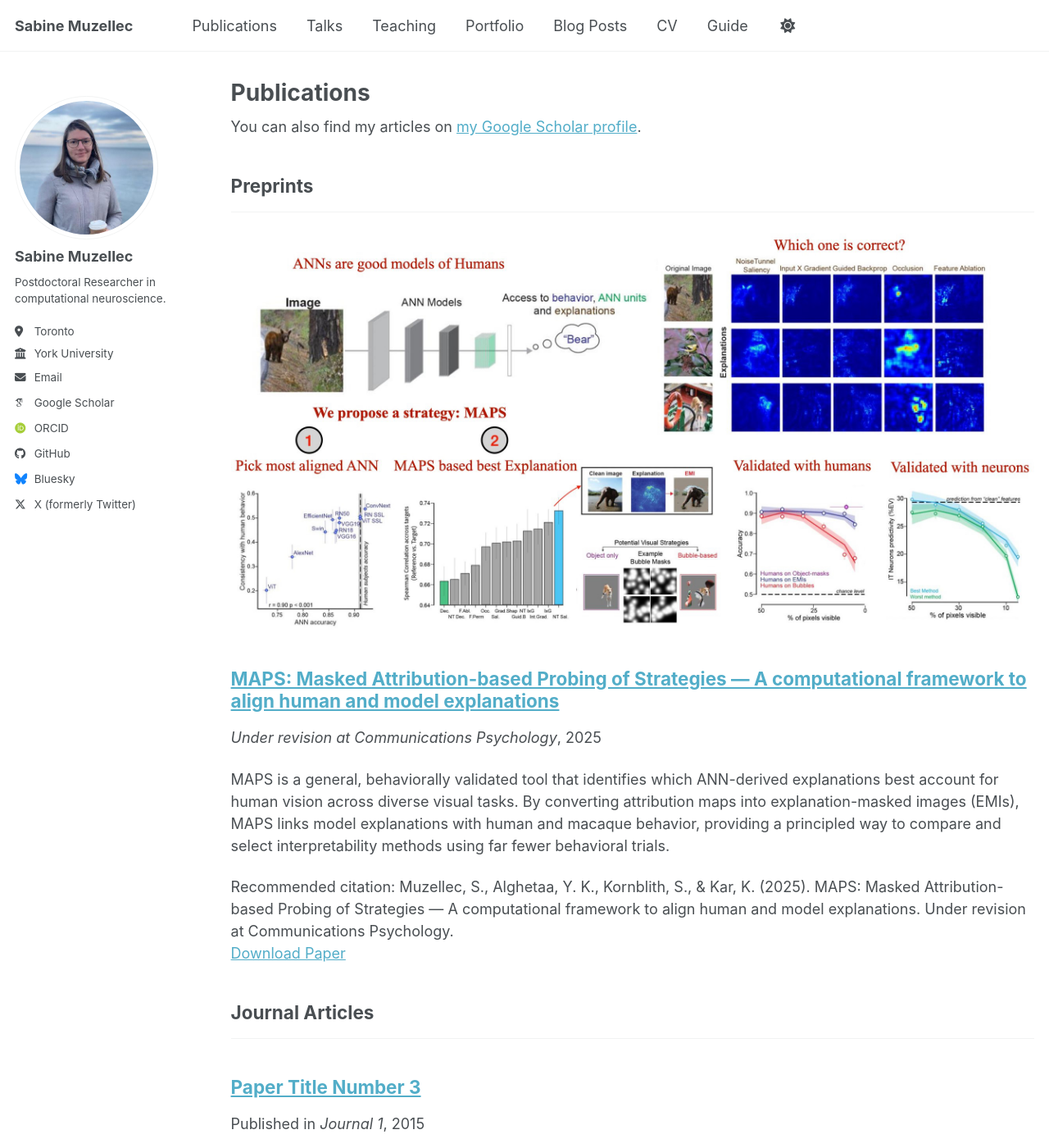
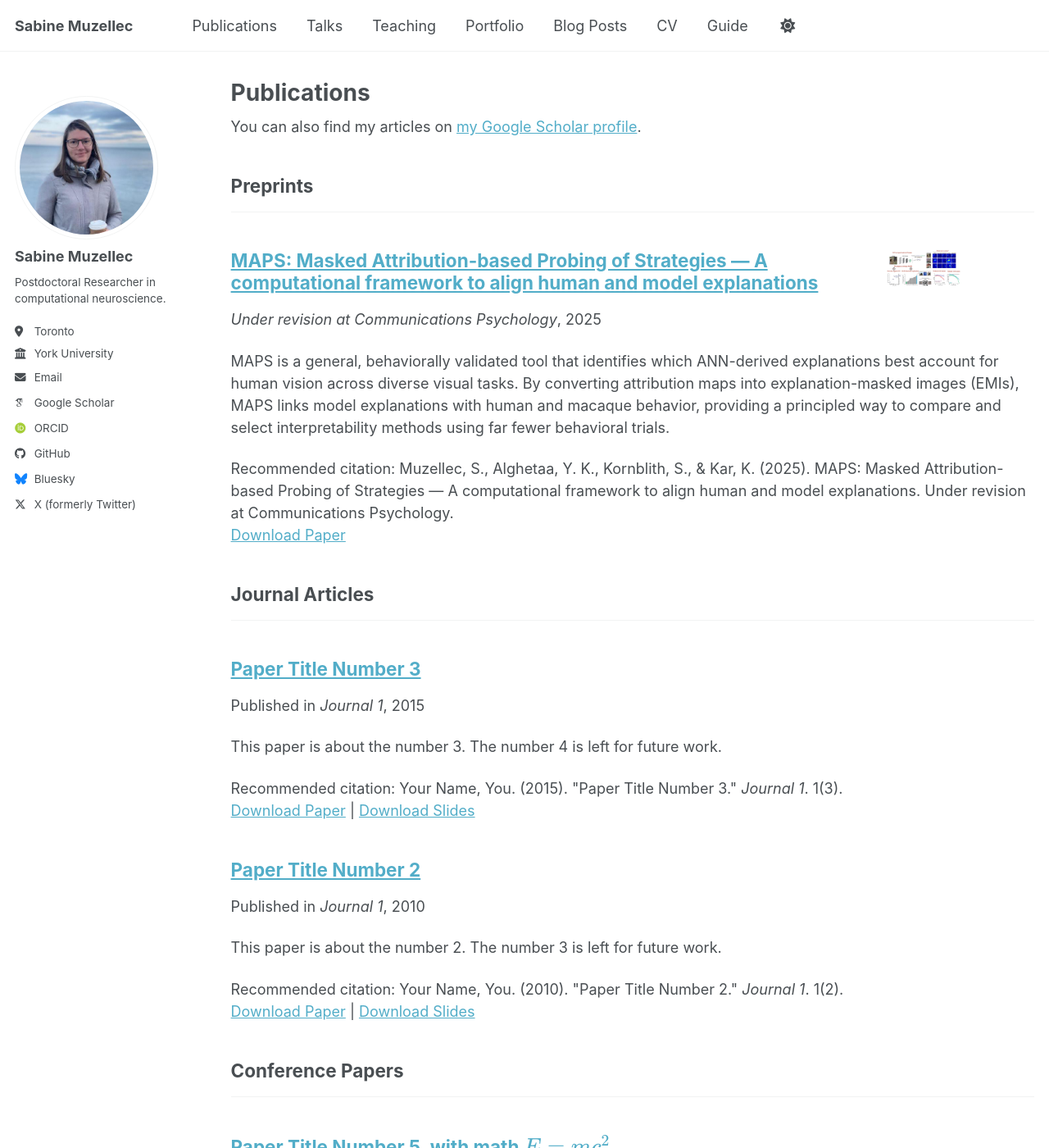
Before and after one commit to S4b1n3/S4b1n3.github.io, a Jekyll site: the page built from _pages/publications.html, in a window 1280 px wide and 1400 px high. Shown: the whole window at 82% size. Built offline with Jekyll 4.4.1, drawn with Linux system fonts in a browser that asks for light colours; some web fonts are replaced; a script bundle is joined from its source files by our own code; library files that are not in the unit come from our copies.

Commit message:
adjust image teaser

```diff
--- a/assets/css/main.scss
+++ b/assets/css/main.scss
@@ -41,3 +41,25 @@
     "vendor/font-awesome/solid",
     "vendor/font-awesome/brands"
 ;
+
+.archive__item-teaser {
+  float: right;
+  max-width: 180px;   /* adjust this for smaller/bigger image */
+  margin-left: 1rem;
+  margin-bottom: 0.5rem;
+}
+
+.archive__item-teaser img {
+  width: 50%;
+  height: auto;
+  display: block;
+}
+
+@media (max-width: 600px) {
+  .archive__item-teaser {
+    float: none;
+    max-width: 50%;
+    margin-left: 0;
+    margin-bottom: 1rem;
+  }
+}
```
